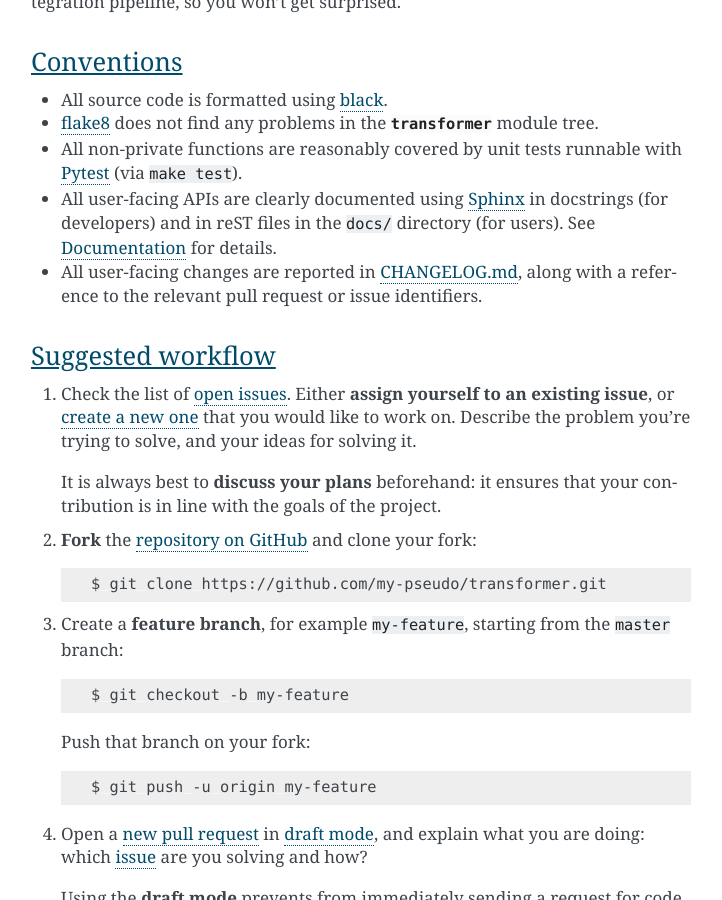
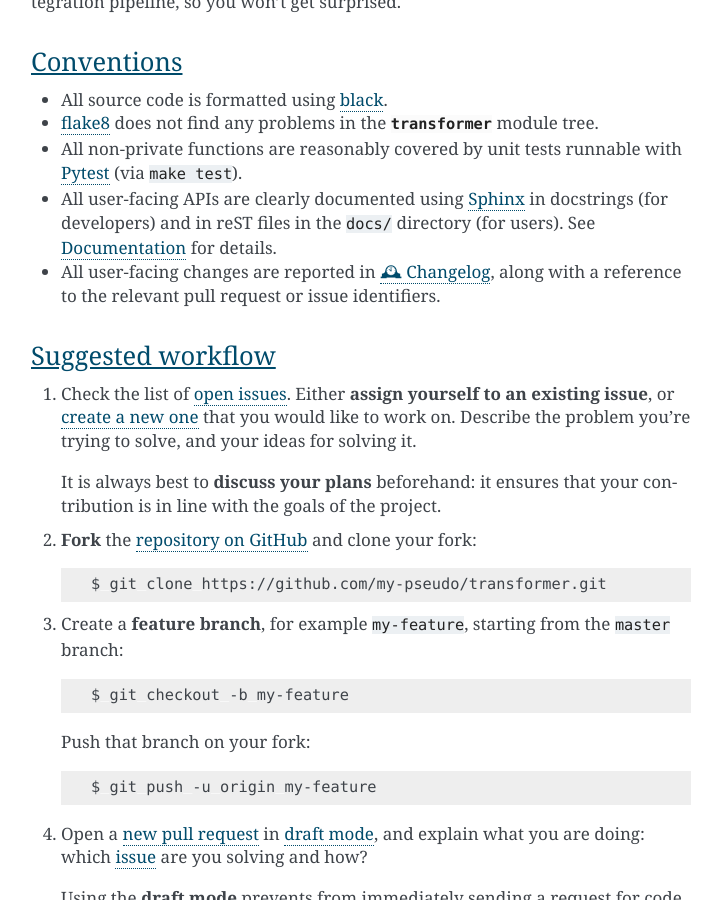
Before and after one commit to zalando-incubator/transformer, a Sphinx documentation site: the page built from docs/Contributing.rst, in a window 1280 px wide and 900 px high, scrolled down 1213 px. Shown: the whole window, without its empty margins (389-1111 px from the left). Built offline with Sphinx 7.4.7, drawn with Linux system fonts in a browser that asks for light colours.

```diff
--- a/docs/Contributing.rst
+++ b/docs/Contributing.rst
@@ -81,14 +81,13 @@ Conventions
   users).
   See :ref:`documentation` for details.
 
-- All user-facing changes are reported in CHANGELOG.md_, along with a reference
-  to the relevant pull request or issue identifiers.
+- All user-facing changes are reported in :ref:`changelog`, along with a
+  reference to the relevant pull request or issue identifiers.
 
 .. _black: https://black.readthedocs.io/
 .. _flake8: http://flake8.pycqa.org/
 .. _Pytest: https://docs.pytest.org/
 .. _Sphinx: https://www.sphinx-doc.org/
-.. _CHANGELOG.md: https://github.com/zalando-incubator/Transformer/blob/master/CHANGELOG.md
 
 Suggested workflow
 ''''''''''''''''''
```
